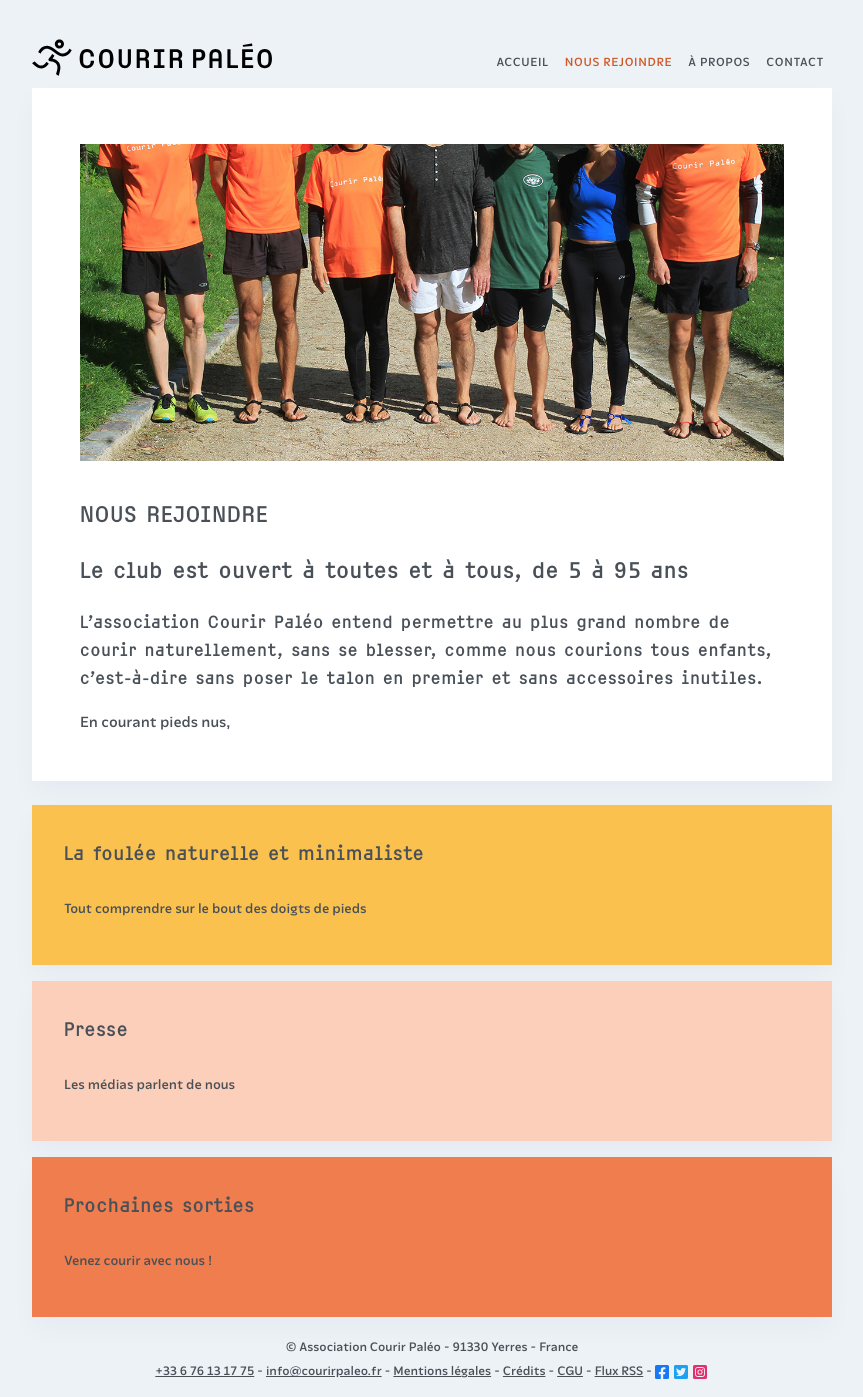
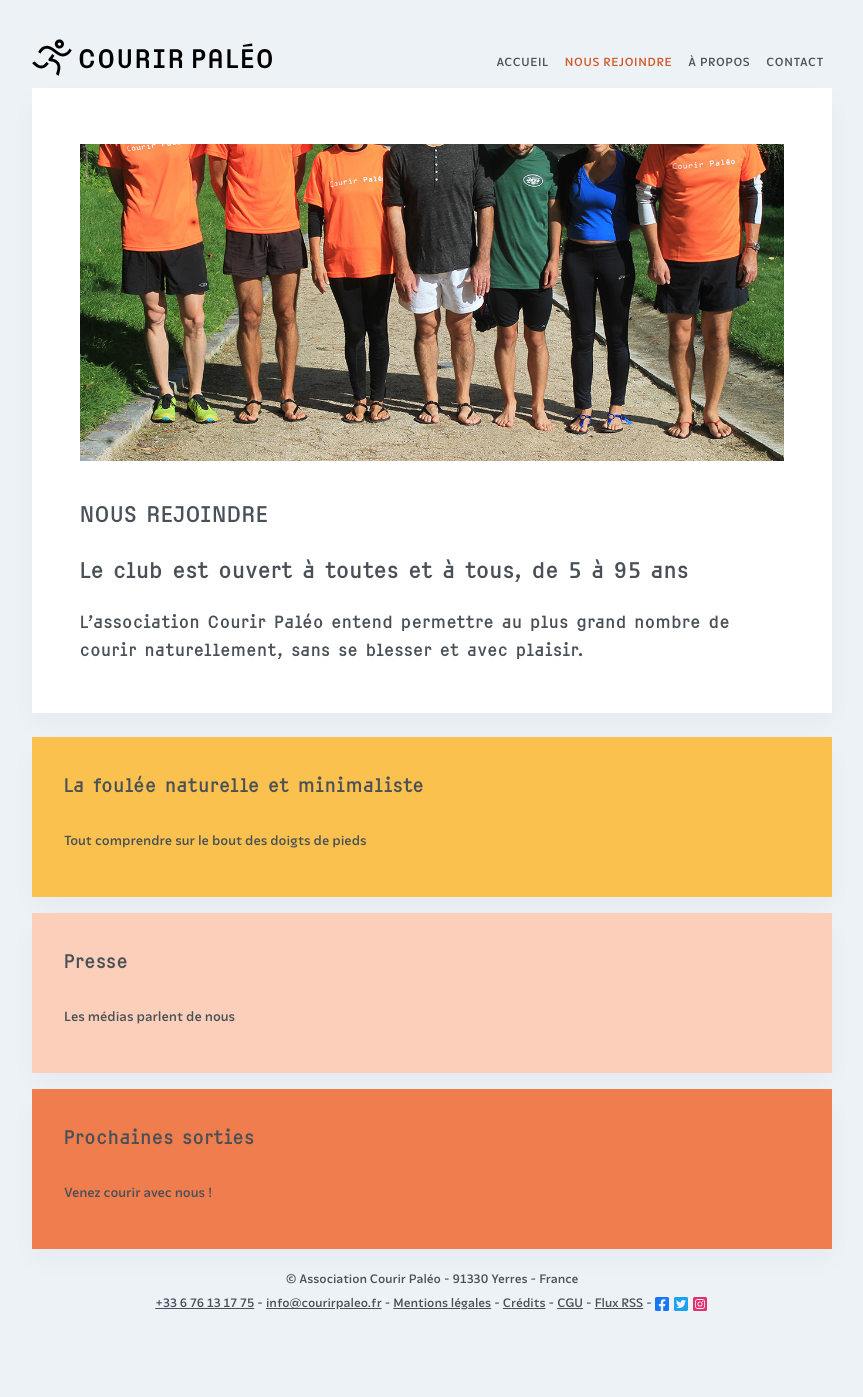
Before and after one commit to courirpaleo/courirpaleo.github.io, a Jekyll site: the page built from _pages/nous-rejoindre.md, in a window 1280 px wide. Shown: the whole page, without its empty margins (208-1071 px from the left). Built offline with Jekyll 4.4.1, drawn with Linux system fonts in a browser that asks for light colours; some web fonts are replaced; after the commit the page ends 1329 px from its top, so only the background shows below that.

Commit message:
update 2 pages

```diff
--- a/_pages/nous-rejoindre.md
+++ b/_pages/nous-rejoindre.md
@@ -6,7 +6,4 @@ summary: Comment rejoindre le club et l'association Courir Paléo, à Paris, en
 ![Courir Paleo](/assets/images/CourirPaleo_groupe_Parc-Montsouris_pieds_1200px.jpg)
 # Nous rejoindre
 ## Le club est ouvert à toutes et à tous, de 5 à 95 ans
-
-### L'association Courir Paléo entend permettre au plus grand nombre de courir naturellement, sans se blesser, comme nous courions tous enfants, c'est-à-dire sans poser le talon en premier et sans accessoires inutiles.
-
-En courant pieds nus,
+### L'association Courir Paléo entend permettre au plus grand nombre de courir naturellement, sans se blesser et avec plaisir.
```
Also changed, not shown: _pages-secondary/foulee-naturelle.md (+4 -0 lines).
